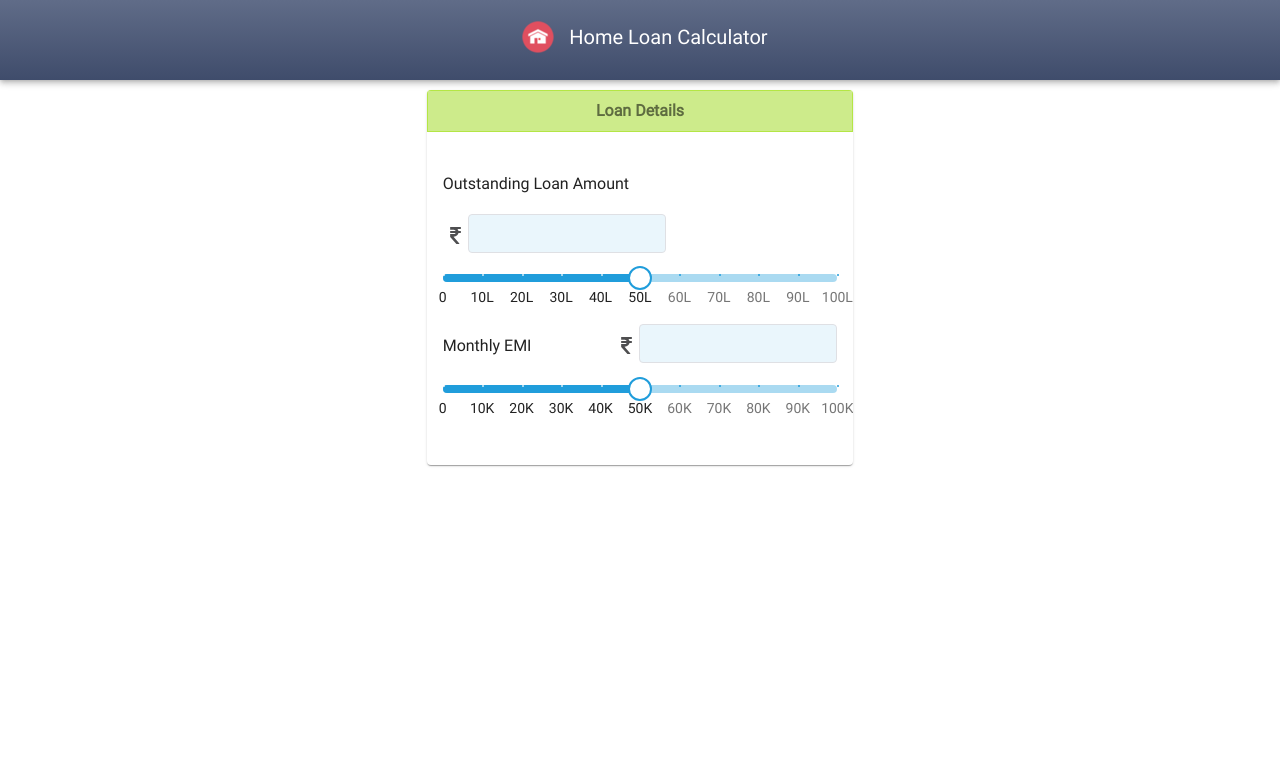
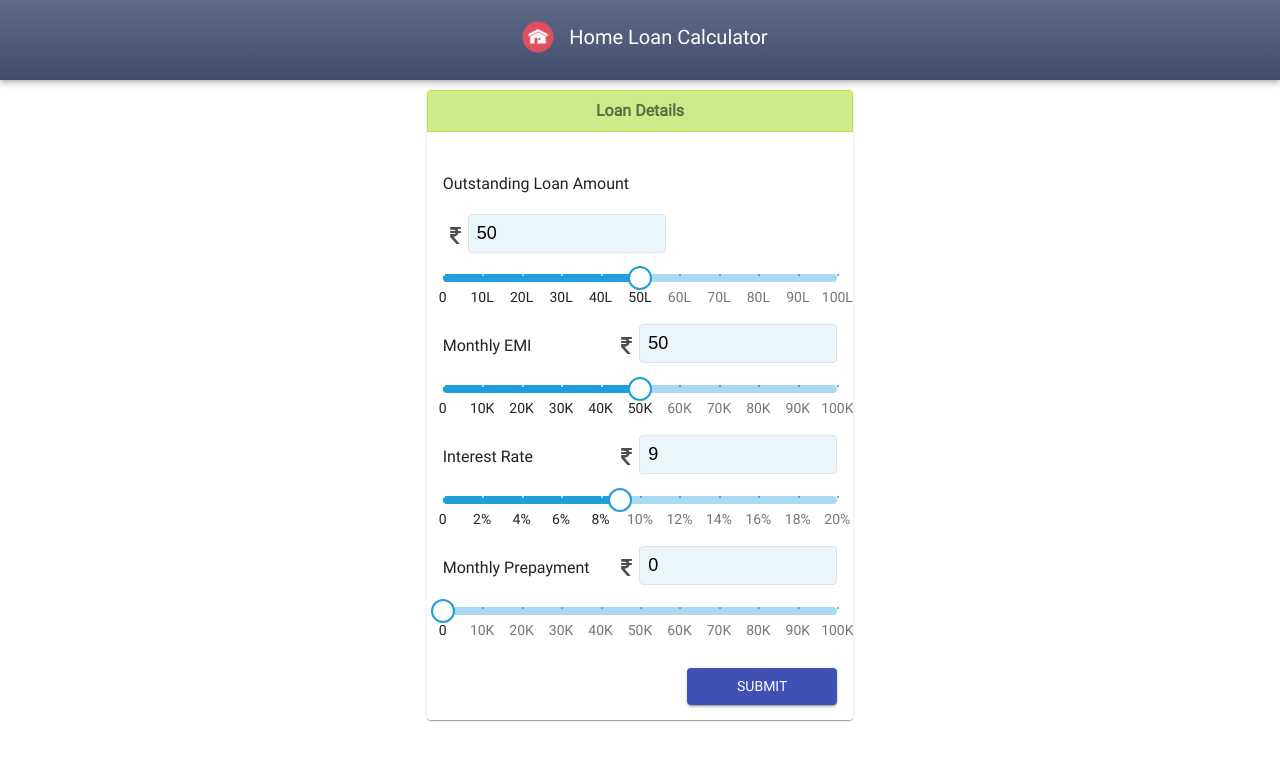
Before and after one commit to patelvimal/HomeLoanScheduler, a Next.js app: page / in a window 1280 px wide. Shown: the top 760 px of the page. Built offline with nearby package versions, Linux system fonts and the light colour scheme.

Commit message:
Fixed: loan form functionality

```diff
--- a/src/components/InputSlider.jsx
+++ b/src/components/InputSlider.jsx
@@ -113,12 +113,11 @@ export default function InputSlider(props) {
 
 		<div className={classes.root}>
 			<Grid container justify="space-between">
-
 				<Typography align="left" className={classes.label}>{props.label}</Typography>
 				<div className={classes.inputContainer}>
 					{/* <img src="/rupee.svg" alt="rupee" className={classes.rupeeIcon}></img> */}
 					<RupeeIcon className={classes.rupeeIcon}></RupeeIcon>
-					<input type="text" className={classes.input}></input>
+					<input type="text" className={classes.input} value={value} onChange={handleInputChange}></input>
 					{/* <TextField
                             required
                             //={formSubmitted && !loanInfo.loanAmount}
--- a/src/components/LoanForm.jsx
+++ b/src/components/LoanForm.jsx
@@ -37,7 +37,11 @@ const useStyles = makeStyles({
 	formContainer: {
 		margin: '10px auto'
     },
-
+    submitButton : {
+        float: 'right',
+        padding: '6px 50px',
+        margin: '15px 0',
+    }
 
 });
 
@@ -146,14 +150,7 @@ const LoanForm = (props) => {
                                 name="emi"
                                 marks={emiAmountMarker}
                             />
-                        </form>
-                    </CardContent>
-                </Card>
-                <Container component="main">
-                    <form  noValidate>
-
-
-                        {/*<InputSlider
+                            <InputSlider
                                 label="Interest Rate"
                                 min={0}
                                 max={20}
@@ -181,11 +178,12 @@ const LoanForm = (props) => {
                                 variant="contained"
                                 color="primary"
                                 onClick={onSubmit}
-                            className='submit'>
+                                className={formClasses.submitButton}>
                             Submit
-                        </Button> */}
+                            </Button>
                         </form>
-                </Container>
+                    </CardContent>
+                </Card>
             </Grid>
         </Grid>
     )
```
Lines whose indentation alone changed are shown as unchanged.
